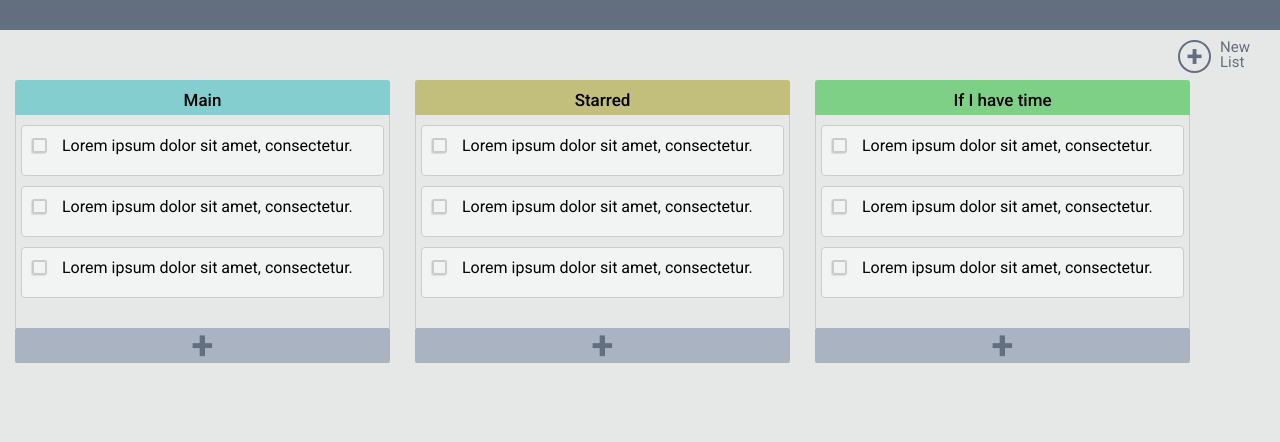
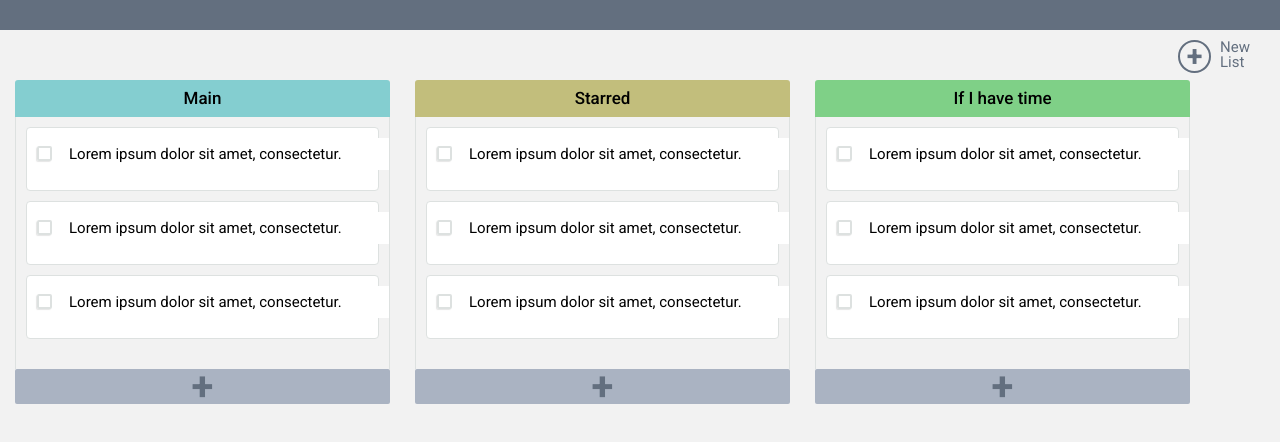
Before and after one commit to YuriFA/todolist, a website: page index.html in a window 1280 px wide. Drawn offline with nearby package versions, Linux system fonts and the light colour scheme.

Commit message:
'some_html_and_scripts'

```diff
--- a/css/main.css
+++ b/css/main.css
@@ -7,7 +7,7 @@ body {
     height: 100%;
     margin: 0;
     padding: 0;
-    background-color: #e6e8e7;
+    background-color: #f2f2f2;
 }
 i {
     font-style: normal;
@@ -78,25 +78,26 @@ ul {
 }
 .tl_head {
     width: 100%;
-    height: 35px;
+    line-height: 17px;
     background-color: #84ced0;
     border-top-left-radius: 3px;
     border-top-right-radius: 3px;
     text-align: center;
     padding-top: 10px;
+    padding-bottom: 10px;
     box-sizing: border-box;
     font-size: 17px;
     font-weight: 500;
 }
 .tl_tasks {
-    border: 1px solid #cacccb;
+    border: 1px solid #dde1e0;
     border-top: none;
     border-bottom: none;
-    padding: 10px 5px 20px;
+    padding: 10px 10px 20px;
 }
 li.tl_task {
-    background: #f2f3f3;
-    border: 1px solid #cacccb;
+    background: #fff;
+    border: 1px solid #dde1e0;
     border-radius: 4px;
     padding: 10px 10px 20px;
     margin-bottom: 10px;
@@ -118,13 +119,14 @@ label.custom_checkbox_label {
     display: inline-block;
     position: relative;
     cursor: pointer;
+    width: 100%;
 }
 input.custom_checkbox {
     display: none;
 }
 .custom_checkbox_label:before {
     content: '';
-    border: 2px solid #cacccb;
+    border: 2px solid #dde1e0;
     border-radius: 2px;
     box-sizing: border-box;
     box-shadow: -1px 1px 1px rgba(0,0,0,0.1);
@@ -132,7 +134,7 @@ input.custom_checkbox {
     height: 15px;
     left: 0;
     position: absolute;
-    top: 2px;
+    top: 8px;
     width: 15px;
 }
 .custom_checkbox:checked+.custom_checkbox_label:before{
@@ -152,7 +154,7 @@ input.custom_checkbox {
     box-shadow: -1px 1px 1px rgba(0,0,0,0.1);
     height: 5px;
     left: 5px;
-    top: 2px;
+    top: 8px;
     transform: rotate(-45deg);
     width: 10px;
 }
@@ -162,6 +164,10 @@ input.custom_checkbox {
 .custom_checkbox:checked:disabled+.custom_checkbox__check{
     border-color: #ccc;
 }
-.task_name {
+.task_title {
     margin-left: 30px;
+    border: none;
+    font-size: 15px;
+    width: 96%;
+    line-height: 30px;
 }
--- a/index.html
+++ b/index.html
@@ -26,26 +26,26 @@
               <label class="custom_checkbox_label">
                   <input type="checkbox" class="custom_checkbox" name="ch_task[]">
                   <span class="custom_checkbox__check"></span>
-                  <span class="task_name">Lorem ipsum dolor sit amet, consectetur.</span>
+                  <input class="task_title" value="Lorem ipsum dolor sit amet, consectetur.">
               </label>
             </li>
             <li class="tl_task">
               <label class="custom_checkbox_label">
                   <input type="checkbox" class="custom_checkbox" name="ch_task[]">
                   <span class="custom_checkbox__check"></span>
-                  <span class="task_name">Lorem ipsum dolor sit amet, consectetur.</span>
+                  <input class="task_title" value="Lorem ipsum dolor sit amet, consectetur.">
               </label>
             </li>
             <li class="tl_task">
               <label class="custom_checkbox_label">
                   <input type="checkbox" class="custom_checkbox" name="ch_task[]">
                   <span class="custom_checkbox__check"></span>
-                  <span class="task_name">Lorem ipsum dolor sit amet, consectetur.</span>
+                  <input class="task_title" value="Lorem ipsum dolor sit amet, consectetur.">
               </label>
             </li>
           </ul>
         </div>
-        <div class="tl_controls">
+        <div class="tl_controls add_tl_task">
           <i>+</i>
         </div>
       </div>
@@ -59,26 +59,26 @@
               <label class="custom_checkbox_label">
                   <input type="checkbox" class="custom_checkbox" name="ch_task[]">
                   <span class="custom_checkbox__check"></span>
-                  <span class="task_name">Lorem ipsum dolor sit amet, consectetur.</span>
+                  <input class="task_title" value="Lorem ipsum dolor sit amet, consectetur.">
               </label>
             </li>
             <li class="tl_task">
               <label class="custom_checkbox_label">
                   <input type="checkbox" class="custom_checkbox" name="ch_task[]">
                   <span class="custom_checkbox__check"></span>
-                  <span class="task_name">Lorem ipsum dolor sit amet, consectetur.</span>
+                  <input class="task_title" value="Lorem ipsum dolor sit amet, consectetur.">
               </label>
             </li>
             <li class="tl_task">
               <label class="custom_checkbox_label">
                   <input type="checkbox" class="custom_checkbox" name="ch_task[]">
                   <span class="custom_checkbox__check"></span>
-                  <span class="task_name">Lorem ipsum dolor sit amet, consectetur.</span>
+                  <input class="task_title" value="Lorem ipsum dolor sit amet, consectetur.">
               </label>
             </li>
           </ul>
         </div>
-        <div class="tl_controls">
+        <div class="tl_controls add_tl_task">
           <i>+</i>
         </div>
       </div>
@@ -92,31 +92,32 @@
               <label class="custom_checkbox_label">
                   <input type="checkbox" class="custom_checkbox" name="ch_task[]">
                   <span class="custom_checkbox__check"></span>
-                  <span class="task_name">Lorem ipsum dolor sit amet, consectetur.</span>
+                  <input class="task_title" value="Lorem ipsum dolor sit amet, consectetur.">
               </label>
             </li>
             <li class="tl_task">
               <label class="custom_checkbox_label">
                   <input type="checkbox" class="custom_checkbox" name="ch_task[]">
                   <span class="custom_checkbox__check"></span>
-                  <span class="task_name">Lorem ipsum dolor sit amet, consectetur.</span>
+                  <input class="task_title" value="Lorem ipsum dolor sit amet, consectetur.">
               </label>
             </li>
             <li class="tl_task">
               <label class="custom_checkbox_label">
                   <input type="checkbox" class="custom_checkbox" name="ch_task[]">
                   <span class="custom_checkbox__check"></span>
-                  <span class="task_name">Lorem ipsum dolor sit amet, consectetur.</span>
+                  <input class="task_title" value="Lorem ipsum dolor sit amet, consectetur.">
               </label>
             </li>
           </ul>
         </div>
-        <div class="tl_controls">
+        <div class="tl_controls add_tl_task">
           <i>+</i>
         </div>
       </div>
     </div>
   </div>
   <script type="text/javascript" src="bower_components/jquery/dist/jquery.min.js"></script>
+  <script src="js/script.js"></script>
 </body>
 </html>
--- /dev/null
+++ b/js/script.js
@@ -0,0 +1,11 @@
+$(document).ready(function(){
+    $('.add_tl_task').on('click', function(){
+        var task_list = $(this).siblings('.tl_tasks').children('ul'),
+            new_task = task_list.children('.tl_task').last().clone();
+
+        new_task.find('.custom_checkbox').prop('checked', false);
+        new_task.find('.task_title').text('');
+        new_task.find('.task_title').val('').attr('placeholder', 'Type here...');
+        task_list.append(new_task);
+    });
+});
```
